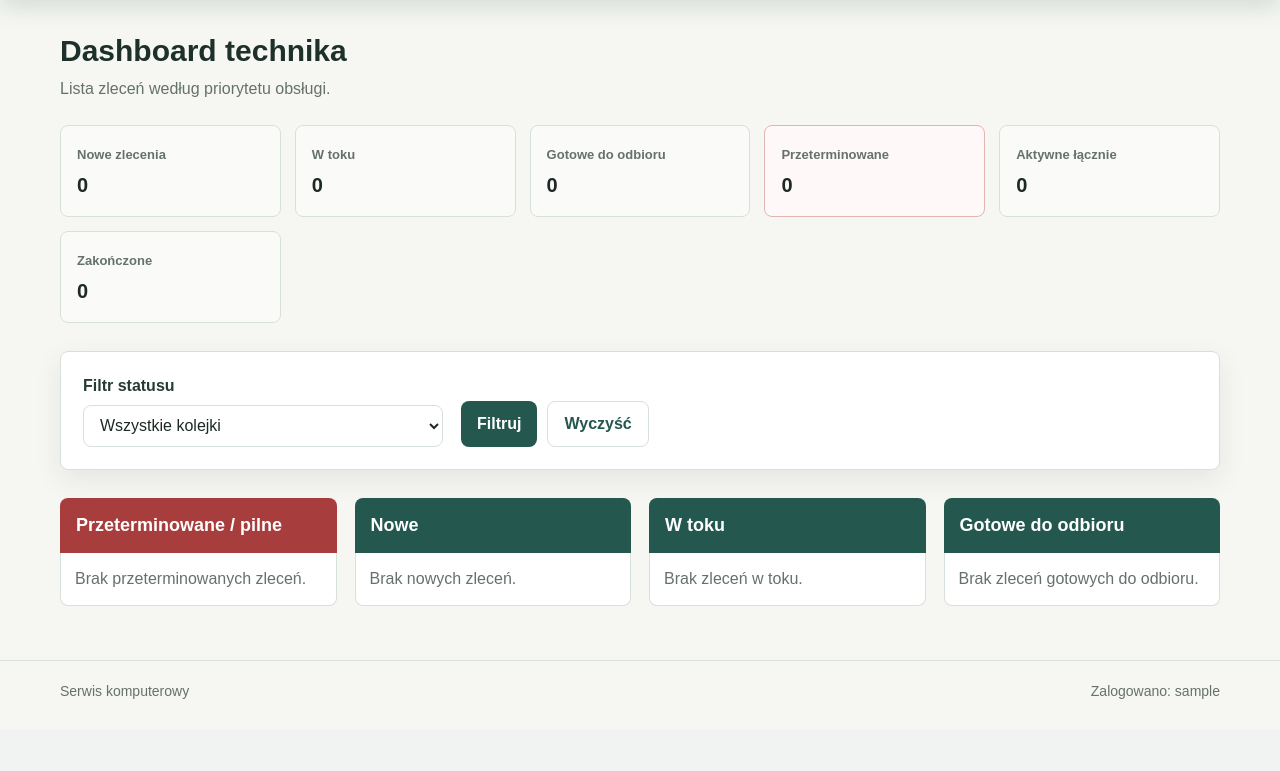
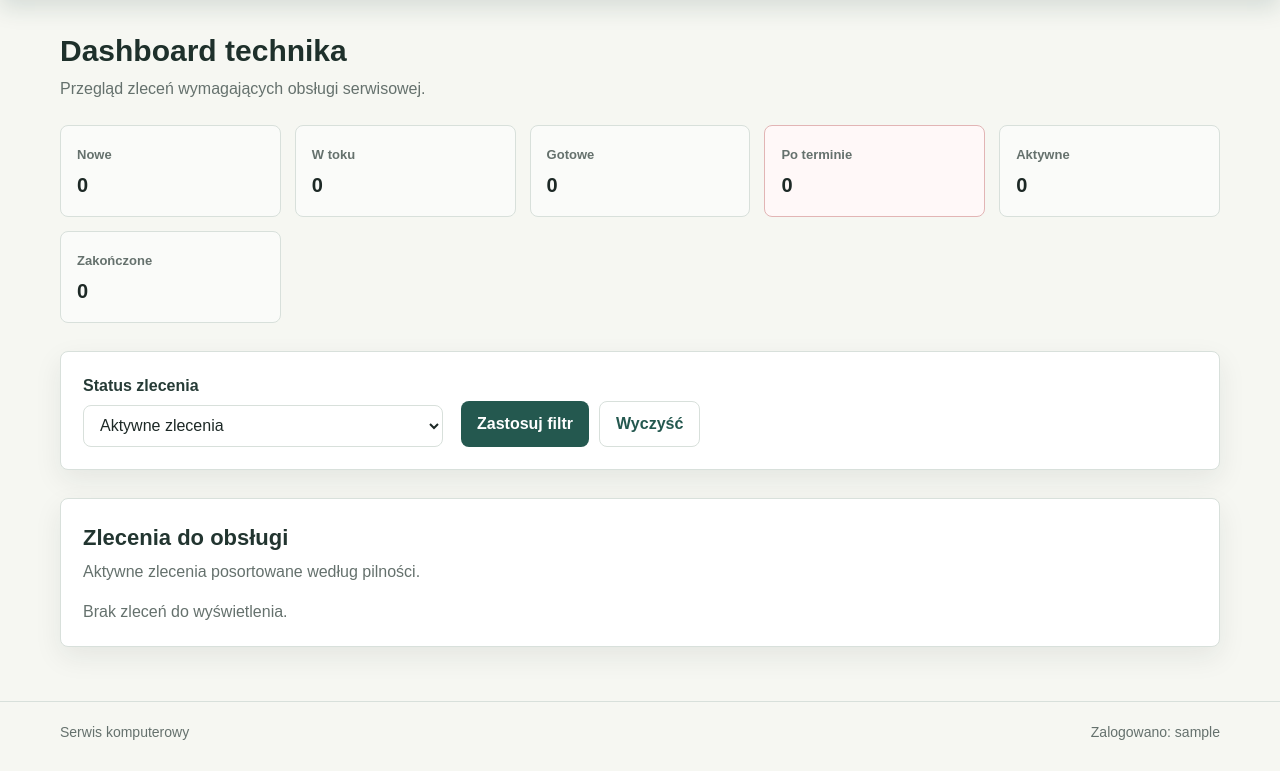
Before and after one commit to DawidSrd/Projekt-in-ynierski, a Django app: page /tech/dashboard/ in a window 1280 px wide. Shown: the part 80-851 px from the top of the page. Before the commit the page ends 779 px from the top, so only its background shows below. Run offline with Django 5.2, Linux system fonts and the light colour scheme; the visitor is signed in with stand-in values (Sample User, id 1); data that the repository does not hold is empty.

Commit message:
Uproszczenie dashboardu technika

```diff
--- a/backend/orders/static/orders/app.css
+++ b/backend/orders/static/orders/app.css
@@ -393,6 +393,12 @@ button:hover {
   color: var(--primary-dark);
 }
 
+.button--compact {
+  min-height: 34px;
+  padding: 7px 12px;
+  font-size: 14px;
+}
+
 .main-nav__form {
   margin: 0;
 }
@@ -635,6 +641,95 @@ fieldset {
   align-items: end;
 }
 
+.table-heading {
+  display: flex;
+  align-items: flex-end;
+  justify-content: space-between;
+  gap: 18px;
+  margin-bottom: 16px;
+}
+
+.table-heading h2 {
+  margin: 0;
+  color: #223530;
+  font-size: 22px;
+}
+
+.table-heading p {
+  margin: 6px 0 0;
+  color: var(--muted);
+}
+
+.table-scroll {
+  overflow-x: auto;
+}
+
+.orders-table {
+  width: 100%;
+  min-width: 760px;
+  border-collapse: collapse;
+}
+
+.orders-table th,
+.orders-table td {
+  padding: 13px 12px;
+  border-bottom: 1px solid var(--line);
+  text-align: left;
+  vertical-align: middle;
+}
+
+.orders-table th {
+  color: #2d403a;
+  font-size: 13px;
+  font-weight: 700;
+}
+
+.orders-table tbody tr:hover {
+  background: #fafcf9;
+}
+
+.orders-table tbody tr:last-child td {
+  border-bottom: 0;
+}
+
+.orders-table__row--danger {
+  background: #fff8f8;
+}
+
+.orders-table__number {
+  font-weight: 700;
+}
+
+.orders-table__main {
+  display: block;
+  color: var(--text);
+  font-weight: 700;
+}
+
+.orders-table__sub {
+  display: block;
+  color: var(--muted);
+  font-size: 13px;
+}
+
+.status-badge {
+  display: inline-flex;
+  align-items: center;
+  min-height: 28px;
+  margin: 2px 4px 2px 0;
+  padding: 5px 9px;
+  border-radius: 8px;
+  background: var(--surface-soft);
+  color: #33443f;
+  font-size: 13px;
+  font-weight: 700;
+}
+
+.status-badge--danger {
+  background: #f8e7e7;
+  color: var(--danger);
+}
+
 .detail-layout {
   display: grid;
   grid-template-columns: minmax(0, 1fr) 360px;
--- a/backend/orders/templates/orders/tech_dashboard.html
+++ b/backend/orders/templates/orders/tech_dashboard.html
@@ -6,13 +6,13 @@
   <div class="page-heading">
     <div>
       <h1>Dashboard technika</h1>
-      <p>Lista zleceń według priorytetu obsługi.</p>
+      <p>Przegląd zleceń wymagających obsługi serwisowej.</p>
     </div>
   </div>
 
   <section class="result-grid">
     <a class="metric metric--link" href="/tech/dashboard/?status=NEW">
-      <span class="metric__label">Nowe zlecenia</span>
+      <span class="metric__label">Nowe</span>
       <span class="metric__value">{{ dashboard_counts.new }}</span>
     </a>
     <a class="metric metric--link" href="/tech/dashboard/?status=IN_PROGRESS">
@@ -20,15 +20,15 @@
       <span class="metric__value">{{ dashboard_counts.in_progress }}</span>
     </a>
     <a class="metric metric--link" href="/tech/dashboard/?status=READY">
-      <span class="metric__label">Gotowe do odbioru</span>
+      <span class="metric__label">Gotowe</span>
       <span class="metric__value">{{ dashboard_counts.ready }}</span>
     </a>
     <div class="metric metric--danger">
-      <span class="metric__label">Przeterminowane</span>
+      <span class="metric__label">Po terminie</span>
       <span class="metric__value">{{ dashboard_counts.overdue }}</span>
     </div>
     <div class="metric">
-      <span class="metric__label">Aktywne łącznie</span>
+      <span class="metric__label">Aktywne</span>
       <span class="metric__value">{{ dashboard_counts.active }}</span>
     </div>
     <a class="metric metric--link" href="/tech/dashboard/?status=COMPLETED">
@@ -41,129 +41,78 @@
     <div class="panel__body">
       <form method="get" class="dashboard-filter">
         <div class="field">
-          <label>Filtr statusu</label>
+          <label>Status zlecenia</label>
           <select name="status">
-            <option value="">Wszystkie kolejki</option>
+            <option value="">Aktywne zlecenia</option>
             {% for code, label in status_choices %}
               <option value="{{ code }}" {% if code == selected_status %}selected{% endif %}>{{ label }}</option>
             {% endfor %}
           </select>
         </div>
         <div class="button-row">
-          <button type="submit">Filtruj</button>
+          <button type="submit">Zastosuj filtr</button>
           <a class="button button--ghost" href="/tech/dashboard/">Wyczyść</a>
         </div>
       </form>
     </div>
   </section>
 
-  {% if selected_status %}
-    <section class="section">
-      <div class="page-heading">
+  <section class="panel section">
+    <div class="panel__body">
+      <div class="table-heading">
         <div>
-          <h2>Wynik filtrowania: {{ selected_status_label }}</h2>
+          {% if selected_status %}
+            <h2>Zlecenia: {{ selected_status_label }}</h2>
+            <p>Lista zleceń ograniczona do wybranego statusu.</p>
+          {% else %}
+            <h2>Zlecenia do obsługi</h2>
+            <p>Aktywne zlecenia posortowane według pilności.</p>
+          {% endif %}
         </div>
       </div>
 
-      {% if filtered_orders %}
-        <ul class="order-list order-list--standalone">
-          {% for o in filtered_orders %}
-            <li class="order-item">
-              <a href="/tech/orders/{{ o.order_number }}/">{{ o.order_number }}</a>
-              <span>{{ o.customer_name }}</span>
-              <span>Status: {{ o.get_status_display }}</span>
-              <span>Estymacja: {{ o.estimated_completion_at|default:"brak" }}</span>
-            </li>
-          {% endfor %}
-        </ul>
+      {% if dashboard_orders %}
+        <div class="table-scroll">
+          <table class="orders-table">
+            <thead>
+              <tr>
+                <th>Numer</th>
+                <th>Klient</th>
+                <th>Status</th>
+                <th>Estymacja</th>
+                <th>Utworzono</th>
+                <th>Akcja</th>
+              </tr>
+            </thead>
+            <tbody>
+              {% for o in dashboard_orders %}
+                <tr class="{% if o.is_overdue %}orders-table__row--danger{% endif %}">
+                  <td>
+                    <a class="orders-table__number" href="/tech/orders/{{ o.order_number }}/">{{ o.order_number }}</a>
+                  </td>
+                  <td>
+                    <span class="orders-table__main">{{ o.customer_name }}</span>
+                    <span class="orders-table__sub">{{ o.customer_phone }}</span>
+                  </td>
+                  <td>
+                    <span class="status-badge">{{ o.get_status_display }}</span>
+                    {% if o.is_overdue %}
+                      <span class="status-badge status-badge--danger">Po terminie</span>
+                    {% endif %}
+                  </td>
+                  <td>{{ o.estimated_completion_at|default:"brak" }}</td>
+                  <td>{{ o.created_at }}</td>
+                  <td>
+                    <a class="button button--compact" href="/tech/orders/{{ o.order_number }}/">Szczegóły</a>
+                  </td>
+                </tr>
+              {% endfor %}
+            </tbody>
+          </table>
+        </div>
       {% else %}
-        <div class="panel">
-          <div class="panel__body">
-            <p class="empty">Brak zleceń dla wybranego statusu.</p>
-          </div>
-        </div>
+        <p class="empty">Brak zleceń do wyświetlenia.</p>
       {% endif %}
-    </section>
-  {% endif %}
-
-  <div class="order-columns section">
-    <section class="order-column order-column--urgent">
-      <h2>Przeterminowane / pilne</h2>
-      {% if orders_overdue %}
-        <ul class="order-list">
-          {% for o in orders_overdue %}
-            <li class="order-item">
-              <a href="/tech/orders/{{ o.order_number }}/">{{ o.order_number }}</a>
-              <span>{{ o.customer_name }}</span>
-              <span>Status: {{ o.get_status_display }}</span>
-              <span>Estymacja: {{ o.estimated_completion_at|default:"brak" }}</span>
-            </li>
-          {% endfor %}
-        </ul>
-      {% else %}
-        <div class="order-list">
-          <p class="empty">Brak przeterminowanych zleceń.</p>
-        </div>
-      {% endif %}
-    </section>
-
-    <section class="order-column">
-      <h2>Nowe</h2>
-      {% if orders_new %}
-        <ul class="order-list">
-          {% for o in orders_new %}
-            <li class="order-item">
-              <a href="/tech/orders/{{ o.order_number }}/">{{ o.order_number }}</a>
-              <span>{{ o.customer_name }}</span>
-              <span>Status: {{ o.get_status_display }}</span>
-            </li>
-          {% endfor %}
-        </ul>
-      {% else %}
-        <div class="order-list">
-          <p class="empty">Brak nowych zleceń.</p>
-        </div>
-      {% endif %}
-    </section>
-
-    <section class="order-column">
-      <h2>W toku</h2>
-      {% if orders_in_progress %}
-        <ul class="order-list">
-          {% for o in orders_in_progress %}
-            <li class="order-item">
-              <a href="/tech/orders/{{ o.order_number }}/">{{ o.order_number }}</a>
-              <span>{{ o.customer_name }}</span>
-              <span>Status: {{ o.get_status_display }}</span>
-              <span>Estymacja: {{ o.estimated_completion_at|default:"brak" }}</span>
-            </li>
-          {% endfor %}
-        </ul>
-      {% else %}
-        <div class="order-list">
-          <p class="empty">Brak zleceń w toku.</p>
-        </div>
-      {% endif %}
-    </section>
-
-    <section class="order-column">
-      <h2>Gotowe do odbioru</h2>
-      {% if orders_ready %}
-        <ul class="order-list">
-          {% for o in orders_ready %}
-            <li class="order-item">
-              <a href="/tech/orders/{{ o.order_number }}/">{{ o.order_number }}</a>
-              <span>{{ o.customer_name }}</span>
-              <span>Status: {{ o.get_status_display }}</span>
-              <span>Estymacja: {{ o.estimated_completion_at|default:"brak" }}</span>
-            </li>
-          {% endfor %}
-        </ul>
-      {% else %}
-        <div class="order-list">
-          <p class="empty">Brak zleceń gotowych do odbioru.</p>
-        </div>
-      {% endif %}
-    </section>
-  </div>
+    </div>
+  </section>
 {% endblock %}
--- a/backend/orders/tests.py
+++ b/backend/orders/tests.py
@@ -201,9 +201,11 @@ class TechnicianViewsTests(TestCase):
         self.assertEqual(response.context["dashboard_counts"]["ready"], 1)
         self.assertEqual(response.context["dashboard_counts"]["in_progress"], 1)
         self.assertEqual(response.context["selected_status"], ServiceOrderStatus.READY)
-        self.assertContains(response, "Gotowe do odbioru")
-        self.assertContains(response, "Wynik filtrowania: Gotowe do odbioru")
+        self.assertContains(response, "Gotowe")
+        self.assertContains(response, "Zlecenia: Gotowe do odbioru")
         self.assertContains(response, "Anna Nowak")
+        self.assertContains(response, "Szczegóły")
+        self.assertContains(response, 'class="orders-table"')
 
     def test_tech_order_detail_shows_service_snapshot_and_price(self):
         User.objects.create_user(
--- a/backend/orders/views.py
+++ b/backend/orders/views.py
@@ -416,10 +416,30 @@ def tech_dashboard(request):
     orders_overdue = [o for o in all_active if o.is_overdue()]
     dashboard_counts["overdue"] = len(orders_overdue)
 
+    if selected_status:
+        dashboard_orders = list(filtered_orders)
+    else:
+        status_priority = {
+            ServiceOrderStatus.NEW: 1,
+            ServiceOrderStatus.IN_PROGRESS: 2,
+            ServiceOrderStatus.WAITING_FOR_PARTS: 3,
+            ServiceOrderStatus.RECEIVED: 4,
+            ServiceOrderStatus.READY: 5,
+        }
+        dashboard_orders = sorted(
+            all_active,
+            key=lambda order: (
+                0 if order.is_overdue() else 1,
+                status_priority.get(order.status, 99),
+                order.created_at,
+            ),
+        )
+
     return render(
         request,
         "orders/tech_dashboard.html",
         {
+            "dashboard_orders": dashboard_orders,
             "dashboard_counts": dashboard_counts,
             "filtered_orders": filtered_orders,
             "orders_new": orders_new,
```
